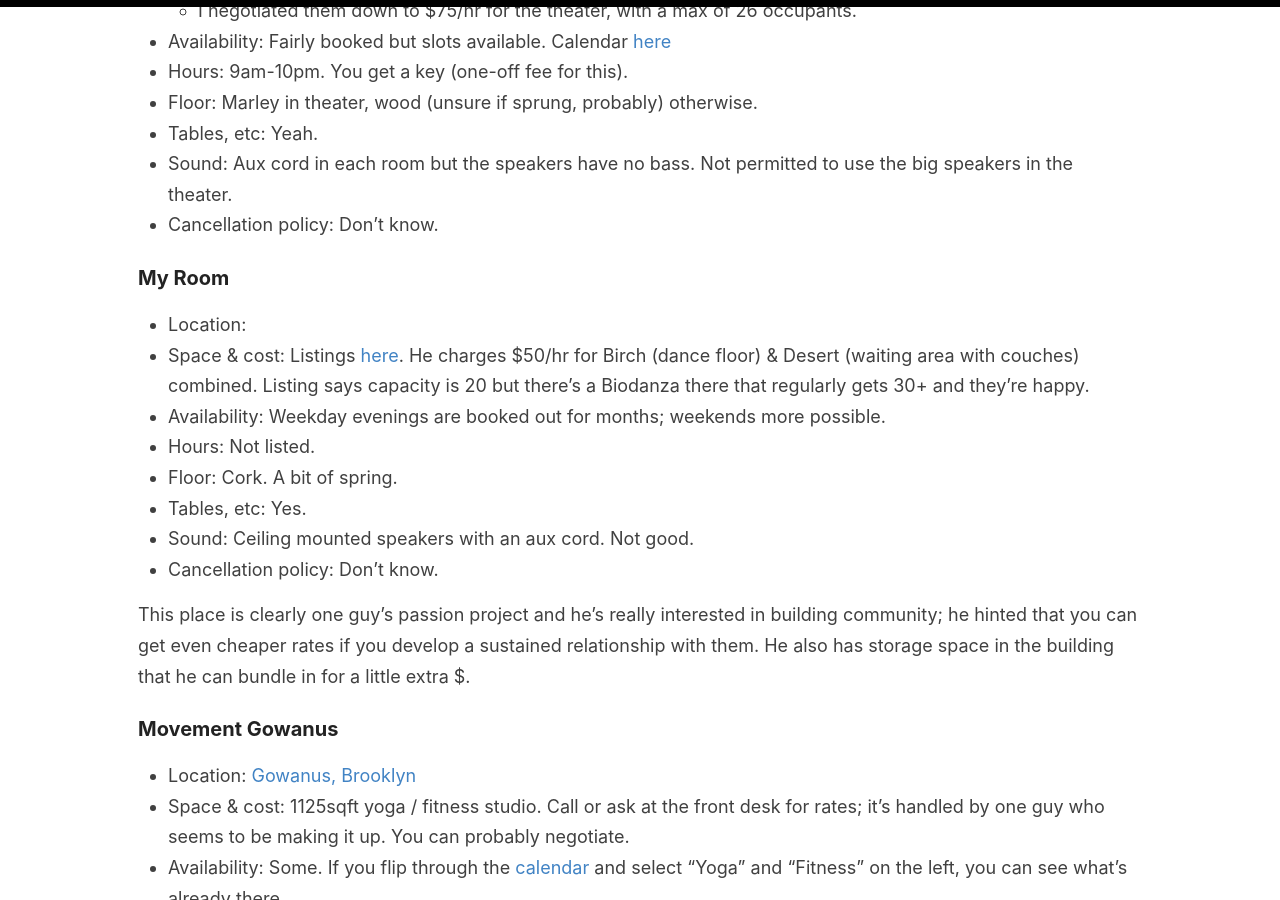
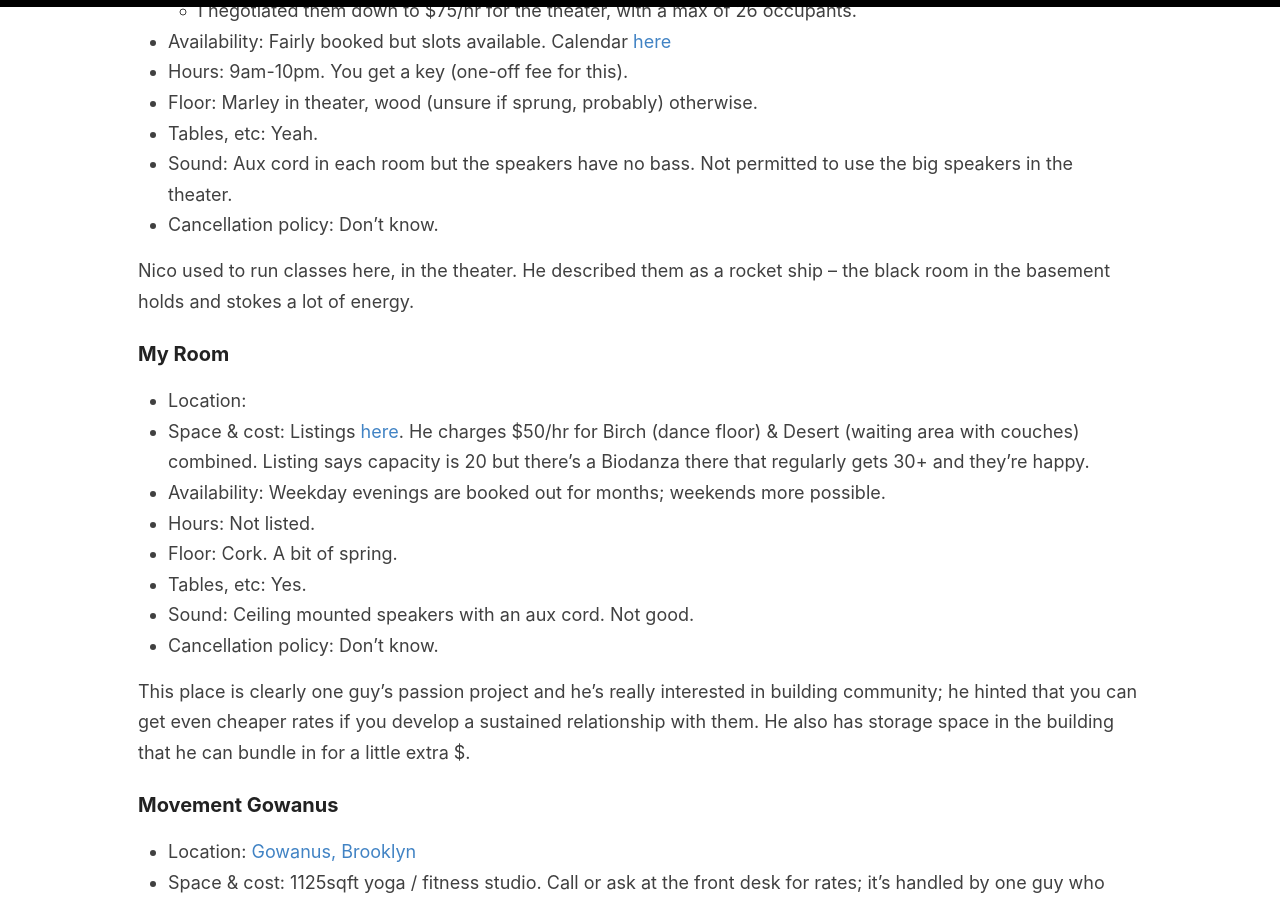
Before and after one commit to helgridly/dance, a Jekyll site: the page built from _pages/spaces.md, in a window 1280 px wide and 900 px high, scrolled down 3751 px. Built offline with Jekyll 4.4.1, drawn with Linux system fonts in a browser that asks for light colours.

Commit message:
Nico review of Trisk

```diff
--- a/_pages/spaces.md
+++ b/_pages/spaces.md
@@ -116,6 +116,8 @@ On the day of my class, staff were late arriving to set up the sound deadening c
 * Sound: Aux cord in each room but the speakers have no bass. Not permitted to use the big speakers in the theater.
 * Cancellation policy: Don't know.
 
+Nico used to run classes here, in the theater. He described them as a rocket ship -- the black room in the basement holds and stokes a lot of energy.
+
 ### My Room
 
 * Location:
```
